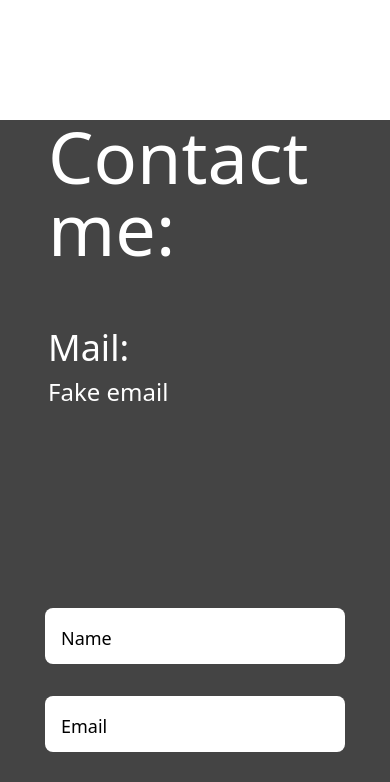
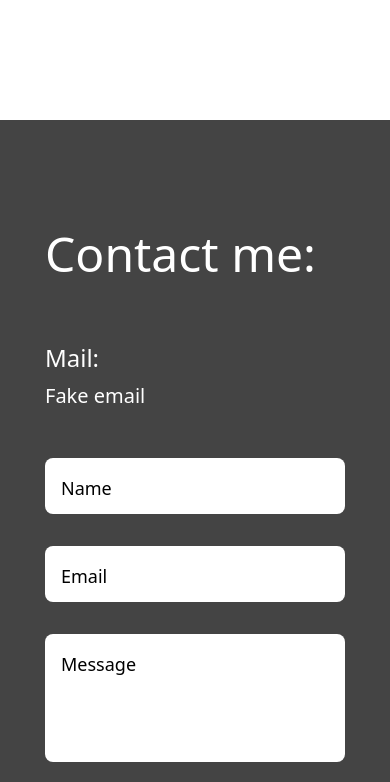
Before and after one commit to Stillwell-C/personal-site, a React (Vite) app: page / in a window 390 px wide. Shown: the part 4760-5542 px from the top of the page. Built offline with nearby package versions, Linux system fonts and the light colour scheme.

Commit message:
Add resonsive styling

```diff
--- a/src/components/Contact.tsx
+++ b/src/components/Contact.tsx
@@ -63,10 +63,10 @@ const Contact = () => {
   return (
     <section
       id='contact'
-      className='h-screen w-full flex justify-center items-center bg-[#444]'
+      className='min-h-screen w-full flex justify-center items-center bg-[#444] overflow-hidden py-10'
     >
       <motion.div
-        className='h-full w-full flex flex-col md:flex-row items-center justify-between max-w-7xl px-12'
+        className='h-full w-full flex flex-col md:flex-row items-center justify-between max-w-6xl px-20 md:px-12'
         variants={variants}
         initial='initial'
         whileInView='animate'
@@ -74,12 +74,12 @@ const Contact = () => {
       >
         <motion.div
           variants={variants}
-          className='flex flex-1 flex-col align-top gap-6 text-white pb-36'
+          className='flex flex-1 flex-col w-full min-w-[300px] max-w-[450px] justify-end md:items-top gap-6 text-white pb-8 md:pb-36'
         >
-          <h2 className='text-7xl mb-10'>Contact me:</h2>
+          <h2 className='text-5xl md:text-7xl mb-10'>Contact me:</h2>
           <motion.div variants={variants}>
-            <h3 className='text-4xl mb-2'>Mail:</h3>
-            <span className='text-2xl'>Fake email</span>
+            <h3 className='text-2xl md:text-4xl mb-2'>Mail:</h3>
+            <span className='text-xl md:text-2xl'>Fake email</span>
             {/* <span>{process.env.EMAIL}</span> */}
           </motion.div>
           {/* <motion.div>
@@ -88,13 +88,13 @@ const Contact = () => {
             <span>{process.env.EMAIL}</span>
           </motion.div> */}
         </motion.div>
-        <div className='relative pt-4 min-w-[300px] max-w-[450px] flex-1'>
+        <div className='relative pt-4 w-full min-w-[300px] max-w-[450px] flex-1'>
           <motion.div
             variants={iconDivVariants}
             initial='initial'
             whileInView='animate'
             viewport={{ once: true }}
-            className='absolute top-1/2 left-1/2 -translate-x-1/2 -translate-y-1/2 w-[400px] z-0'
+            className='absolute top-1/2 left-1/2 -translate-x-1/2 -translate-y-1/2 w-[250px] md:w-[300px] lg:w-[400px] z-0'
           >
             <motion.svg
               variants={iconVariants}
@@ -123,7 +123,7 @@ const Contact = () => {
             initial='initial'
             whileInView='animate'
             viewport={{ once: true }}
-            className='flex flex-col gap-8 w-full pt-10'
+            className='flex flex-col gap-8 w-full md:pt-10'
           >
             <div className='relative w-full h-14 overflow-hidden text-lg rounded-lg'>
               <input
```
